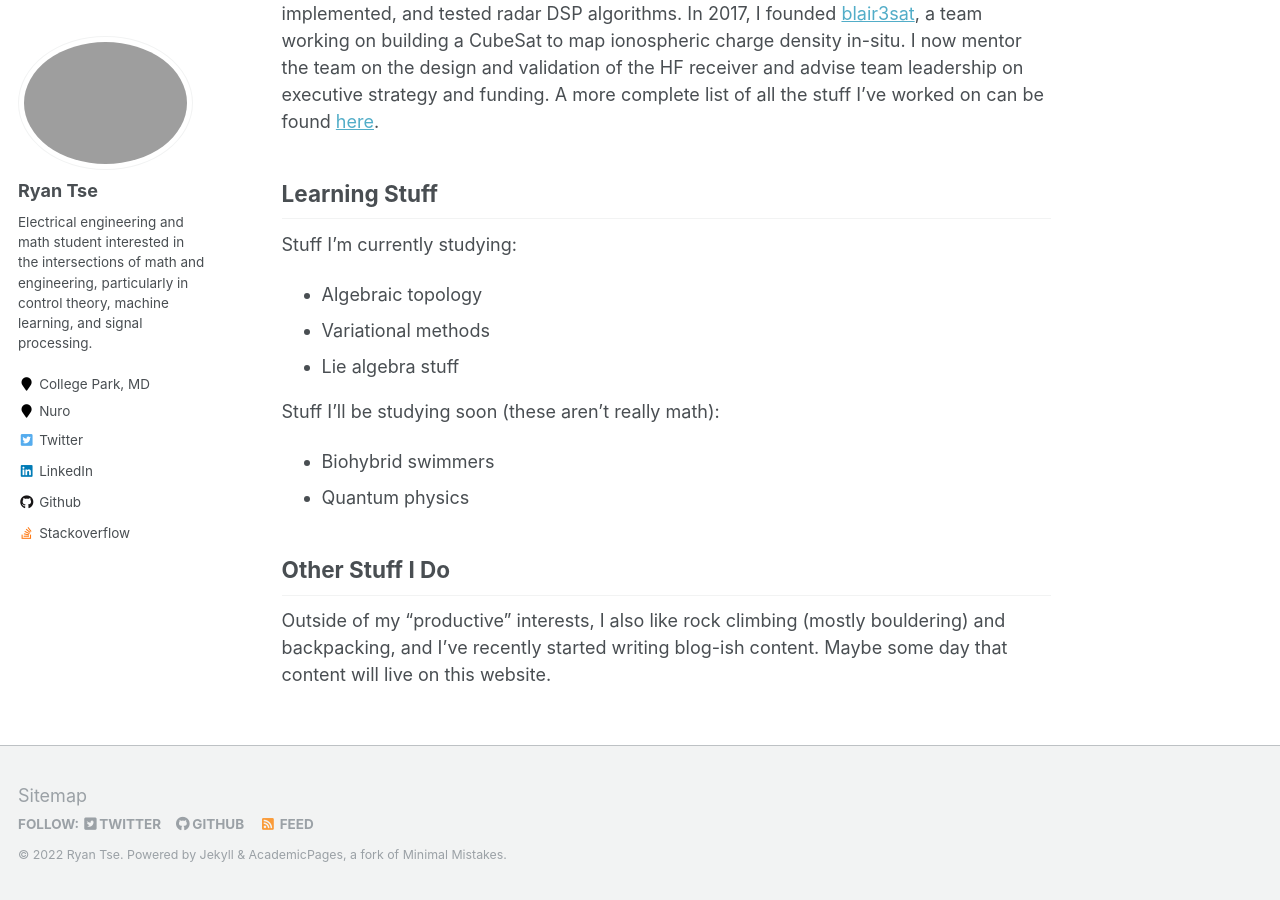
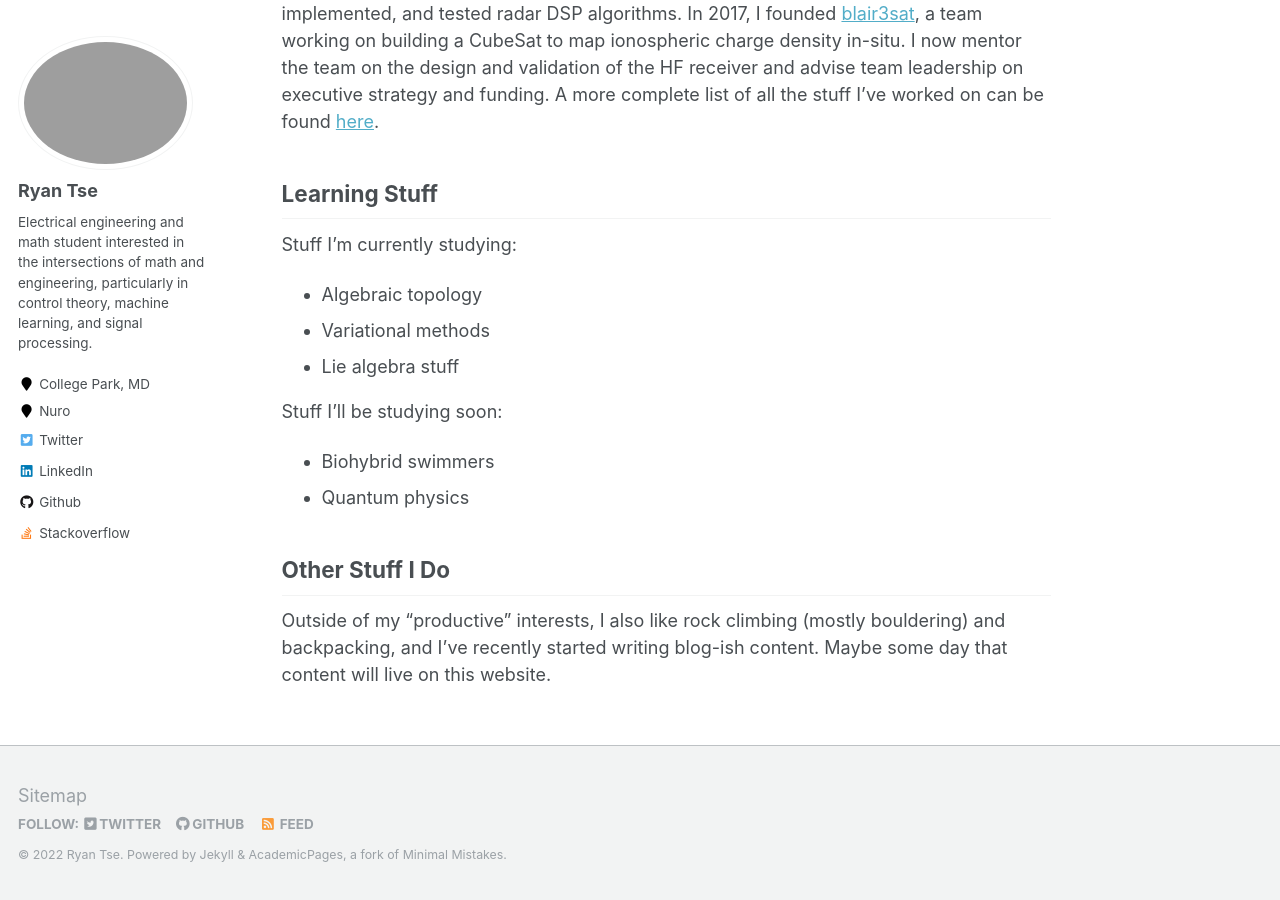
Before and after one commit to rytse/rytse.github.io, a Jekyll site: the page built from _pages/about.md, in a window 1280 px wide and 900 px high, scrolled down 549 px. Built offline with Jekyll 4.4.1, drawn with Linux system fonts in a browser that asks for light colours.

Commit message:
Remove phrase

```diff
--- a/_pages/about.md
+++ b/_pages/about.md
@@ -23,7 +23,7 @@ Stuff I'm currently studying:
  * Variational methods
  * Lie algebra stuff
 
-Stuff I'll be studying soon (these aren't really math):
+Stuff I'll be studying soon:
  * Biohybrid swimmers
  * Quantum physics
 
```
